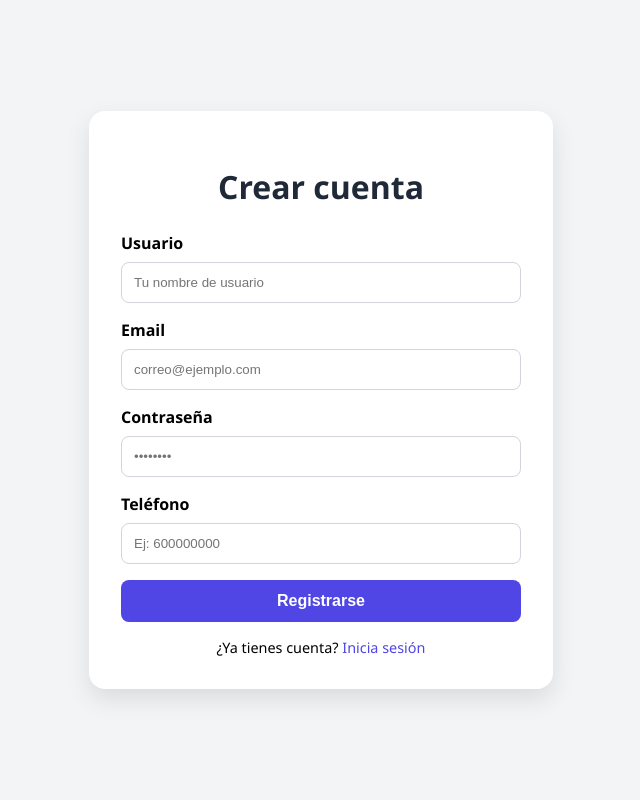
After one commit to DeliaNav/ShinyHunt, a PHP site: page /TFG/Codigo/registro in a window 1280 px wide. The commit adds this page. Shown: the whole page, without its empty margins (319-959 px from the left). Run offline with PHP 8.4, Linux system fonts and the light colour scheme.

Commit message:
feat: add styled registration flow and fix database insertion

```diff
--- a/Codigo/controllers/LoginController.php
+++ b/Codigo/controllers/LoginController.php
@@ -24,4 +24,26 @@ class LoginController {
             exit();
         }
     }
+
+    public function showRegister() {
+        require_once 'views/auth/registro_vista.php';
+    }
+
+    public function register() {
+        $modelo = new Login();
+
+        $data = [
+            'username' => $_POST['username'] ?? '',
+            'email'    => $_POST['email'] ?? '',
+            'password' => $_POST['password'] ?? '',
+            'phone'    => $_POST['phone'] ?? ''
+        ];
+
+        if ($modelo->registro($data)) {
+            header("Location: /TFG/Codigo/login?registered=1");
+        } else {
+            header("Location: /TFG/Codigo/registro?error=1");
+        }
+        exit();
+    }
 }
--- a/Codigo/index.php
+++ b/Codigo/index.php
@@ -8,4 +8,7 @@ $router = new Router();
 $router->add('/TFG/Codigo/login', 'LoginController@index');
 $router->add('/TFG/Codigo/auth', 'LoginController@authenticate');
 
+$router->add('/TFG/Codigo/registro', 'LoginController@showRegister');
+$router->add('/TFG/Codigo/do-register', 'LoginController@register');
+
 $router->dispatch($_SERVER['REQUEST_URI']);
--- a/Codigo/models/Login.php
+++ b/Codigo/models/Login.php
@@ -4,7 +4,7 @@ class Login {
 
     private $pdo;
 
-    public function __construct() { // Corregido __construct
+    public function __construct() {
         try{
             $this->pdo = new PDO("mysql:host=localhost;dbname=tcg_market;charset=utf8mb4", "root", "");
             $this->pdo->setAttribute(PDO::ATTR_ERRMODE, PDO::ERRMODE_EXCEPTION);
@@ -14,7 +14,8 @@ class Login {
     }
 
     public function login($username, $password) {
-        $sql = "SELECT * FROM user WHERE username = ?";
+        try{
+            $sql = "SELECT * FROM users WHERE username = ?";
             $stmt = $this->pdo->prepare($sql);
             $stmt->execute([$username]);
 
@@ -24,12 +25,16 @@ class Login {
                 return $user;
             }
             return false;
+        }catch(PDOException $e){
+            die("Error en la base de datos: " . $e->getMessage());
+        }
     }
 
     public function registro($data) {
+        try{
             $newpassword = password_hash($data['password'], PASSWORD_DEFAULT);
 
-        $sql = "INSERT INTO user (nombre, email, password, phone, create_in) VALUES (?,?,?,?,?)";
+            $sql = "INSERT INTO users (username, email, password, phone, create_in) VALUES (?,?,?,?,?)";
             $stmt = $this->pdo->prepare($sql);
 
             return $stmt->execute([
@@ -39,5 +44,8 @@ class Login {
                 $data['phone'],
                 date("Y-m-d H:i:s")
             ]);
+        }catch(PDOException $e){
+            die("Error en la base de datos: " . $e->getMessage());
         }
     }
+}
--- /dev/null
+++ b/Codigo/public/css/styles.css
@@ -0,0 +1,84 @@
+:root {
+    --primary: #4f46e5;
+    --primary-hover: #4338ca;
+    --bg: #f3f4f6;
+    --text: #1f2937;
+    --white: #ffffff;
+}
+
+body {
+    font-family: 'Segoe UI', Tahoma, Geneva, Verdana, sans-serif;
+    background-color: var(--bg);
+    display: flex;
+    justify-content: center;
+    align-items: center;
+    height: 100vh;
+    margin: 0;
+}
+
+.container {
+    background: var(--white);
+    padding: 2rem;
+    border-radius: 1rem;
+    box-shadow: 0 10px 25px rgba(0,0,0,0.1);
+    width: 100%;
+    max-width: 400px;
+}
+
+h1 {
+    text-align: center;
+    color: var(--text);
+    margin-bottom: 1.5rem;
+}
+
+.form-group {
+    margin-bottom: 1rem;
+}
+
+label {
+    display: block;
+    margin-bottom: 0.5rem;
+    font-weight: 600;
+}
+
+input {
+    width: 100%;
+    padding: 0.75rem;
+    border: 1px solid #d1d5db;
+    border-radius: 0.5rem;
+    box-sizing: border-box;
+}
+
+input:focus {
+    outline: none;
+    border-color: var(--primary);
+    ring: 2px var(--primary);
+}
+
+button {
+    width: 100%;
+    padding: 0.75rem;
+    background-color: var(--primary);
+    color: white;
+    border: none;
+    border-radius: 0.5rem;
+    font-size: 1rem;
+    font-weight: 600;
+    cursor: pointer;
+    transition: background 0.3s;
+}
+
+button:hover {
+    background-color: var(--primary-hover);
+}
+
+.footer-link {
+    text-align: center;
+    margin-top: 1rem;
+    font-size: 0.9rem;
+}
+
+.footer-link a {
+    color: var(--primary);
+    text-decoration: none;
+}
--- a/Codigo/views/auth/login.php
+++ b/Codigo/views/auth/login.php
@@ -21,8 +21,8 @@
     }
     ?>
 
-    <form action="LoginController.php" method="POST">
-        <div class="form-group">
+    <form action="/TFG/Codigo/auth" method="POST">
+            <div class="form-group">
             <label for="username">Usuario</label>
             <input type="text" name="username" id="username" required>
         </div>
@@ -36,7 +36,7 @@
     </form>
 
     <p style="text-align: center; font-size: 0.8rem; margin-top: 1rem;">
-        ¿No tienes cuenta? <a href="registro_vista.php">Regístrate aquí</a>
+        ¿No tienes cuenta? <a href="/TFG/Codigo/registro">Regístrate aquí</a>
     </p>
 </div>
 
--- /dev/null
+++ b/Codigo/views/auth/registro_vista.php
@@ -0,0 +1,35 @@
+<!DOCTYPE html>
+<html lang="es">
+<head>
+    <meta charset="UTF-8">
+    <title>Registro - TCG Market</title>
+    <link rel="stylesheet" href="/TFG/Codigo/public/css/styles.css">
+</head>
+<body>
+    <div class="container">
+        <h1>Crear cuenta</h1>
+        <form action="/TFG/Codigo/do-register" method="POST">
+            <div class="form-group">
+                <label>Usuario</label>
+                <input type="text" name="username" placeholder="Tu nombre de usuario" required>
+            </div>
+            <div class="form-group">
+                <label>Email</label>
+                <input type="email" name="email" placeholder="correo@ejemplo.com" required>
+            </div>
+            <div class="form-group">
+                <label>Contraseña</label>
+                <input type="password" name="password" placeholder="••••••••" required>
+            </div>
+            <div class="form-group">
+                <label>Teléfono</label>
+                <input type="text" name="phone" placeholder="Ej: 600000000">
+            </div>
+            <button type="submit">Registrarse</button>
+        </form>
+        <div class="footer-link">
+            ¿Ya tienes cuenta? <a href="/TFG/Codigo/login">Inicia sesión</a>
+        </div>
+    </div>
+</body>
+</html>
```
Also changed, not shown: Codigo/bbdd.sql (+10 -9 lines), Codigo/controllers/DashboardController.php (added, +15 -0 lines), Codigo/controllers/MarketController.php (+10 -0 lines), Codigo/views/dashboard.php (added, +13 -0 lines). Lines whose indentation alone changed are shown as unchanged.
